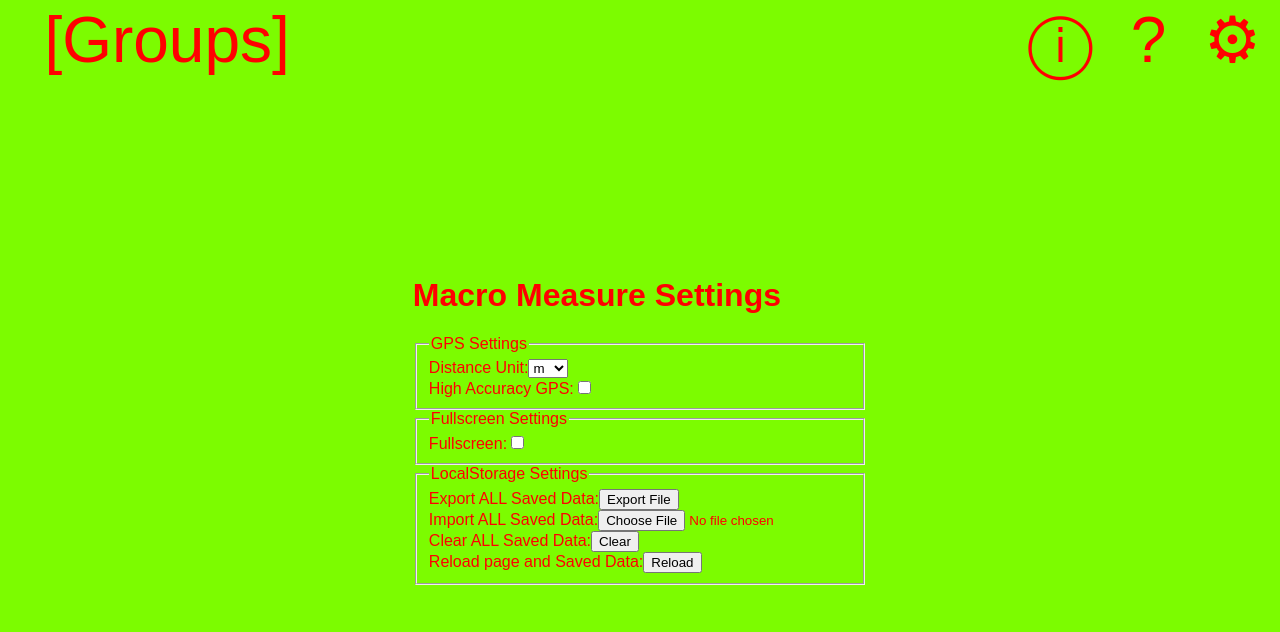
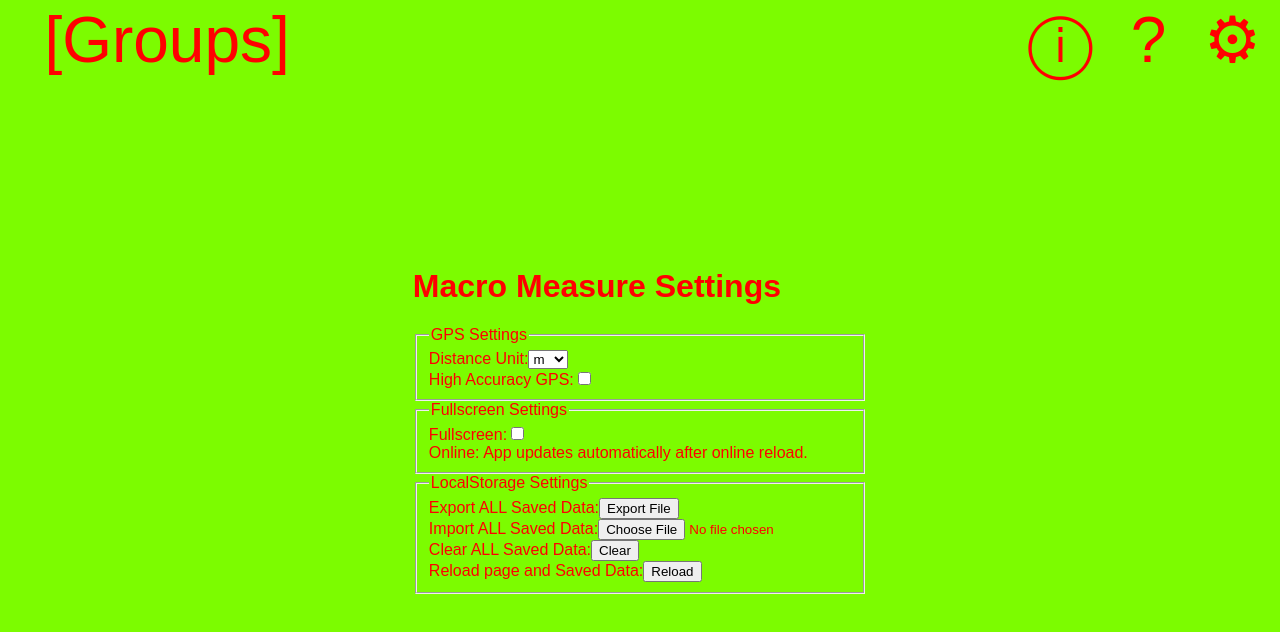
Before and after one commit to jacobpatterson1549/macro-measure, a React (Create React App) app: page / in a window 1280 px wide. Both pictures are taken after a click on the button "edit settings". Shown: the top 632 px of the page. Built offline with nearby package versions, Linux system fonts and the light colour scheme.

Commit message:
removing feature flag

```diff
--- a/src/components/FullscreenSettings.js
+++ b/src/components/FullscreenSettings.js
@@ -40,7 +40,7 @@ export const FullscreenSettings = ({
                 <span>Fullscreen:</span>
                 <input type="checkbox" checked={fullscreen} onChange={_toggleFullscreen} />
             </label>
-            {process.env.REACT_APP_ENABLE_A2HS && a2hs}
+            {a2hs}
         </fieldset>
     );
 }
```
Also changed, not shown: 1 other file (tests, documents, lock files or other folders).
